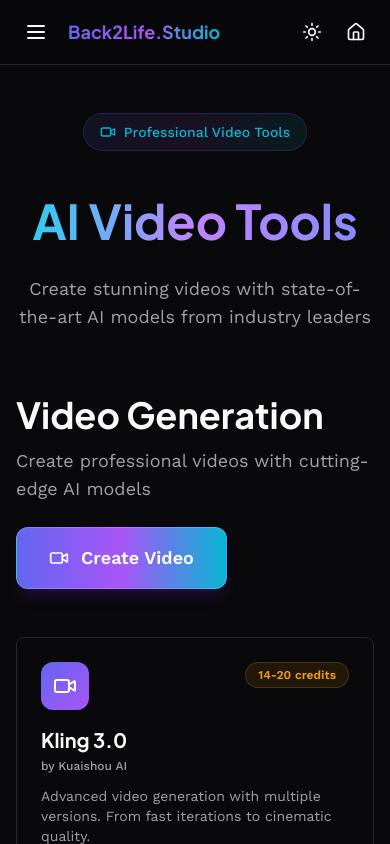
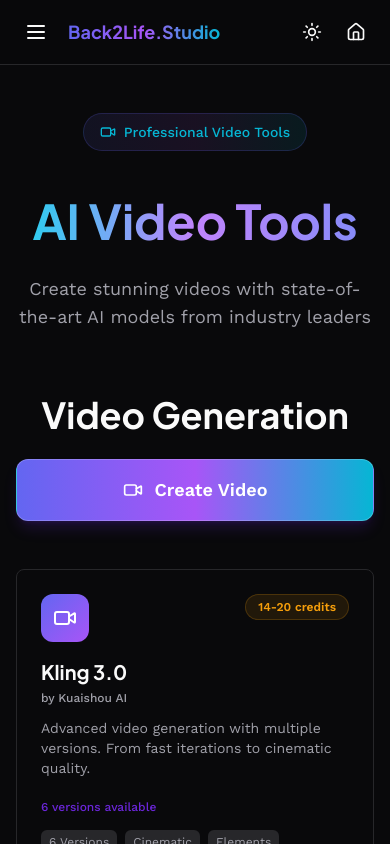
Before and after one commit to ashinstinct/sg-3f9e0639-0e46-47e0-ba87-cf415efaed8a-1774293159, a Next.js app: page /video in a window 390 px wide. Shown: the top 844 px of the page. Built offline with nearby package versions, Linux system fonts and the light colour scheme.

Commit message:
style(ui): center and expand create buttons for mobile

```diff
--- a/src/pages/images/index.tsx
+++ b/src/pages/images/index.tsx
@@ -157,16 +157,15 @@ export default function ImagesHub() {
           </div>
 
           <div className="mb-12">
-            <h1 className="font-heading font-bold text-4xl md:text-5xl mb-3">Image Generation</h1>
-            <p className="text-muted-foreground text-lg mb-6">
-              Create stunning images with state-of-the-art AI models
-            </p>
-            <Link href="/images/generate">
-              <div className="inline-flex items-center gap-3 px-8 py-4 rounded-xl bg-gradient-to-r from-indigo-500 via-purple-500 to-cyan-500 hover:from-indigo-600 hover:via-purple-600 hover:to-cyan-600 text-white font-semibold text-lg shadow-lg shadow-primary/20 hover:shadow-xl hover:shadow-primary/30 transition-all cursor-pointer border border-white/20">
-                <Sparkles className="w-5 h-5" />
-                Create Images
-              </div>
-            </Link>
+            <h1 className="font-heading font-bold text-4xl md:text-5xl mb-6 text-center">Image Generation</h1>
+            <div className="flex justify-center">
+              <Link href="/images/generate" className="w-full max-w-sm">
+                <div className="flex items-center justify-center gap-3 px-8 py-4 rounded-xl bg-gradient-to-r from-indigo-500 via-purple-500 to-cyan-500 hover:from-indigo-600 hover:via-purple-600 hover:to-cyan-600 text-white font-semibold text-lg shadow-lg shadow-primary/20 hover:shadow-xl hover:shadow-primary/30 transition-all cursor-pointer border border-white/20">
+                  <Sparkles className="w-5 h-5" />
+                  Create Images
+                </div>
+              </Link>
+            </div>
           </div>
 
           {/* Tools Grid */}
--- a/src/pages/video/index.tsx
+++ b/src/pages/video/index.tsx
@@ -149,16 +149,15 @@ export default function VideoHub() {
           </div>
 
           <div className="mb-12">
-            <h1 className="font-heading font-bold text-4xl md:text-5xl mb-3">Video Generation</h1>
-            <p className="text-muted-foreground text-lg mb-6">
-              Create professional videos with cutting-edge AI models
-            </p>
-            <Link href="/video/generate">
-              <div className="inline-flex items-center gap-3 px-8 py-4 rounded-xl bg-gradient-to-r from-indigo-500 via-purple-500 to-cyan-500 hover:from-indigo-600 hover:via-purple-600 hover:to-cyan-600 text-white font-semibold text-lg shadow-lg shadow-primary/20 hover:shadow-xl hover:shadow-primary/30 transition-all cursor-pointer border border-white/20">
-                <Video className="w-5 h-5" />
-                Create Video
-              </div>
-            </Link>
+            <h1 className="font-heading font-bold text-4xl md:text-5xl mb-6 text-center">Video Generation</h1>
+            <div className="flex justify-center">
+              <Link href="/video/generate" className="w-full max-w-sm">
+                <div className="flex items-center justify-center gap-3 px-8 py-4 rounded-xl bg-gradient-to-r from-indigo-500 via-purple-500 to-cyan-500 hover:from-indigo-600 hover:via-purple-600 hover:to-cyan-600 text-white font-semibold text-lg shadow-lg shadow-primary/20 hover:shadow-xl hover:shadow-primary/30 transition-all cursor-pointer border border-white/20">
+                  <Video className="w-5 h-5" />
+                  Create Video
+                </div>
+              </Link>
+            </div>
           </div>
 
           {/* Tools Grid */}
```
Also changed, not shown: 1 other file (tests, documents, lock files or other folders).
